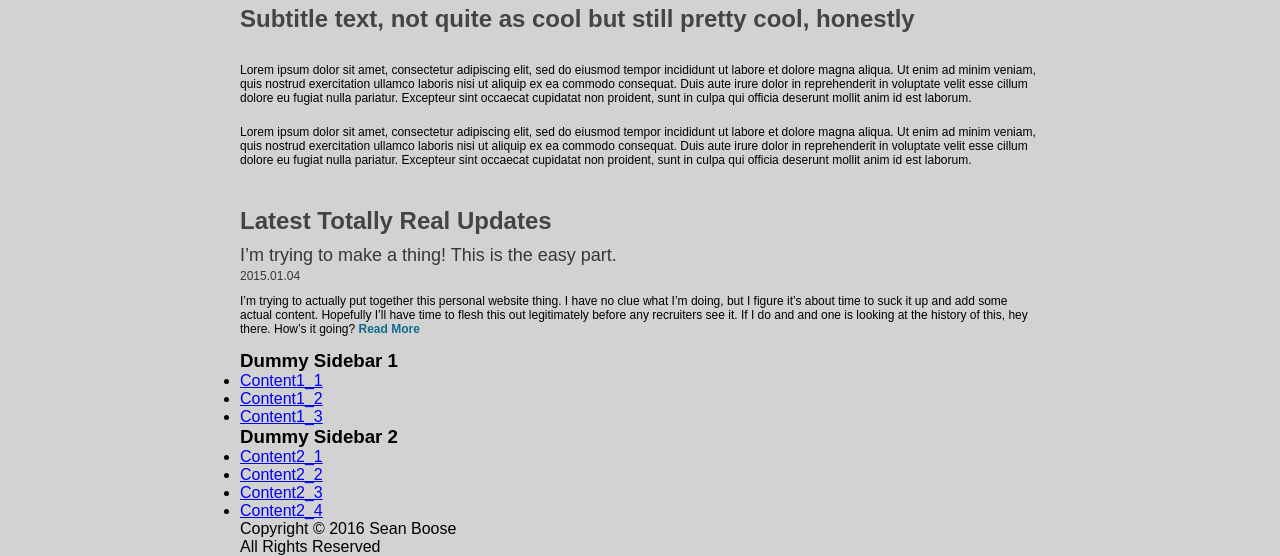
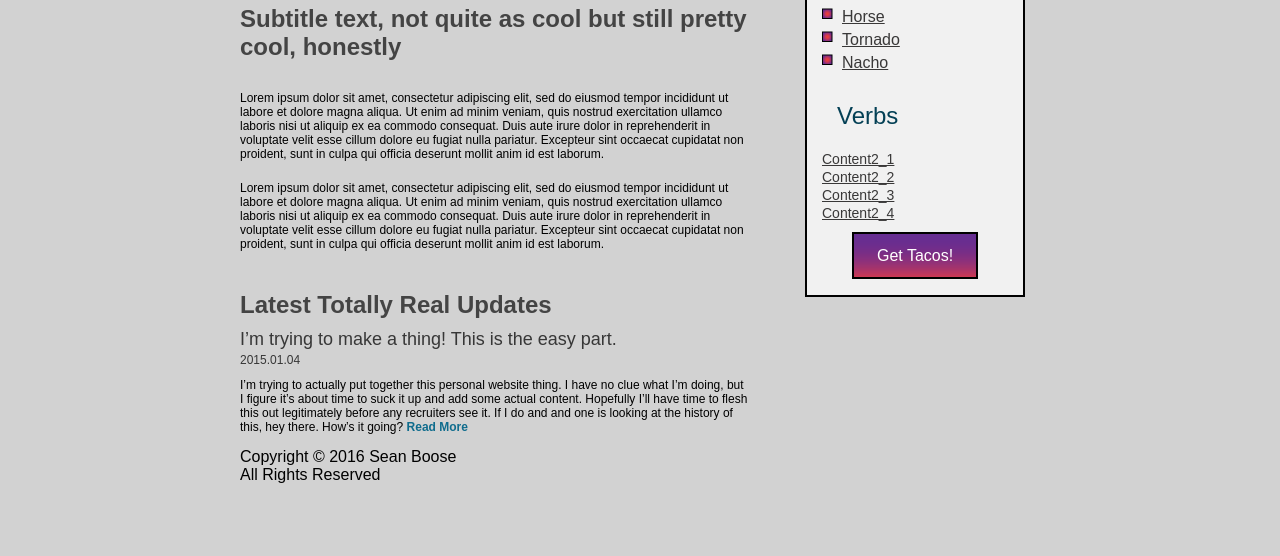
Before and after one commit to seanboose/personal_website, a plain HTML site: page index.html in a window 1280 px wide. Shown: the part 360-916 px from the top of the page. After the commit the page ends 844 px from the top, so only its background shows below. Drawn offline with Linux system fonts and the light colour scheme.

Commit message:
Sidebar complete.

```diff
--- a/index.html
+++ b/index.html
@@ -53,16 +53,16 @@
 
 			<div id="sidebar">
 
-				<div id="sidebar_1">
-					<h3>Dummy Sidebar 1</h3>
-					<ul>
-						<li><a href="#">Content1_1</a></li>
-						<li><a href="#">Content1_2</a></li>
-						<li><a href="#">Content1_3</a></li>
+				<div id="sidebar_nouns">
+					<h3>Nouns</h3>
+					<ul id="sidebar_nouns_ul">
+						<li id="horse"><a href="#">Horse</a></li>
+						<li id="tornado"><a href="#">Tornado</a></li>
+						<li id="nacho"><a href="#">Nacho</a></li>
 				</div>
 
-				<div id="sidebar_2">
-					<h3>Dummy Sidebar 2</h3>
+				<div id="sidebar_verbs">
+					<h3>Verbs</h3>
 					<ul>
 						<li><a href="#">Content2_1</a></li>
 						<li><a href="#">Content2_2</a></li>
@@ -70,7 +70,10 @@
 						<li><a href="#">Content2_4</a></li>
 				</div>
 
+				<a href="#" class="button">Get Tacos!</a>
+
 			</div> <!-- sidebar -->
+			<div style="clear:both"></div>
 
 		</div> <!-- main container -->
 
--- a/style.css
+++ b/style.css
@@ -64,6 +64,10 @@ ul#menu li a {
 	text-decoration: none;
 }
 
+#content {
+	width: 510px;
+	float: left;
+}
 #content h2 {
 	font-size: 36px;
 	color: #6698CB;
@@ -105,3 +109,53 @@ ul#menu li a {
 	padding-top: 10px;
 	padding-bottom: 14px;
 }
+
+#sidebar {
+	float: left;
+	margin-left: 55px;
+	margin-top: 40px;
+	background: #f1f1f1;
+	border: 2px solid #000000;
+	padding: 15px 15px 30px 15px;
+}
+#sidebar h3 {
+	font-size: 24px;
+	color: #044055;
+	font-weight: normal;
+	padding-bottom: 20px;
+	padding-left: 15px;
+}
+#sidebar ul {
+	list-style: none;
+	padding-bottom: 25px;
+}
+#sidebar ul a {
+	font-size: 14px;
+	color: #393838;
+}
+ul#sidebar_nouns_ul li {
+	padding-bottom: 5px;
+	padding-left: 20px;
+}
+ul#sidebar_nouns_ul li a {
+	font-size: 16px;
+}
+li#horse {
+	background: url(images/list_icon.png) no-repeat;
+}
+li#tornado {
+	background: url(images/list_icon.png) no-repeat;
+}
+li#nacho {
+	background: url(images/list_icon.png) no-repeat;
+}
+
+a.button {
+	color: #ffffff;
+	text-decoration: none;
+	background: url(images/button_slice.png) repeat-x;
+	margin-left: 30px;
+	margin-right: 30px;
+	padding: 13px 23px;
+	border: 2px solid #000000;
+}
```
Also changed, not shown: images/button_slice.png (added), images/list_icon.png (added).
